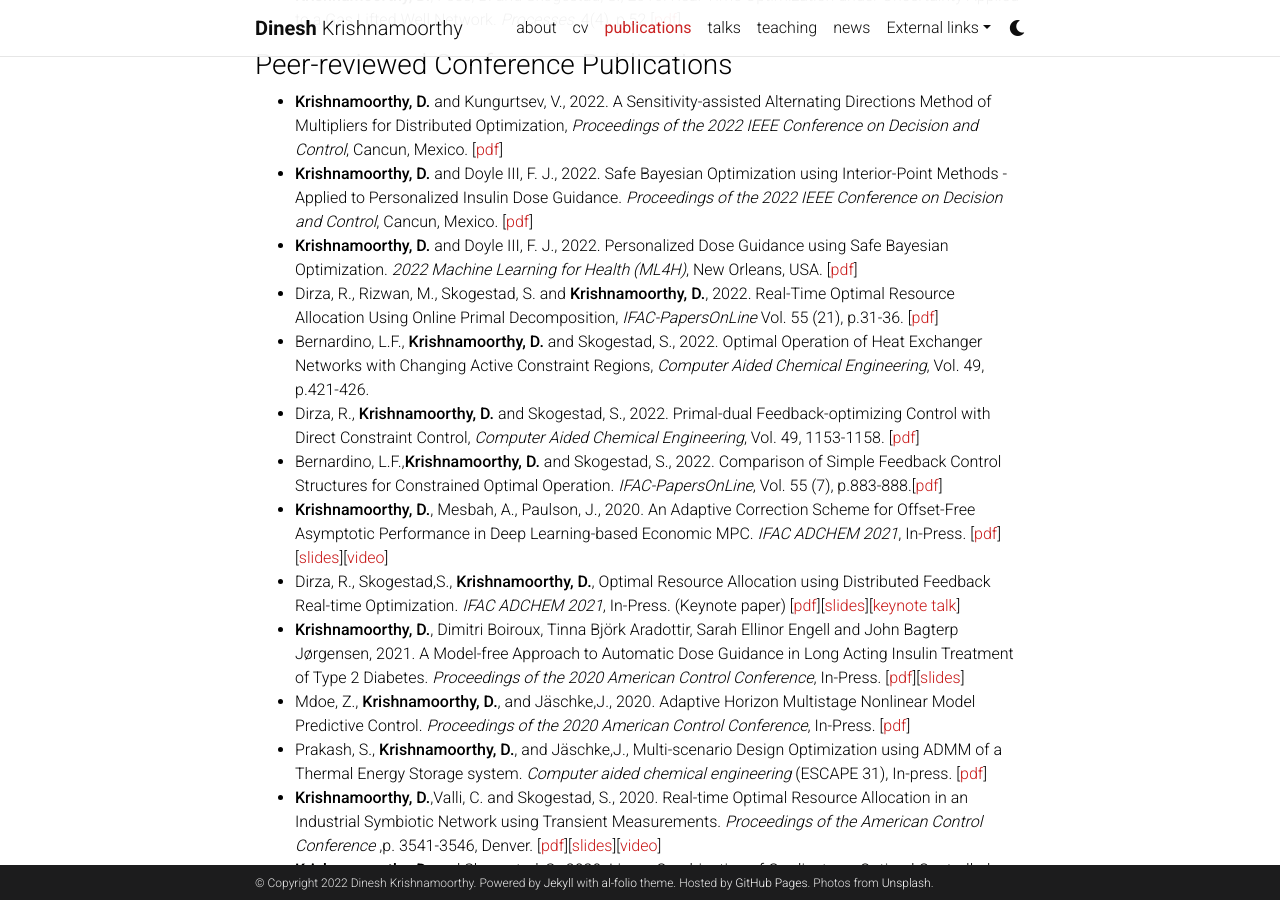
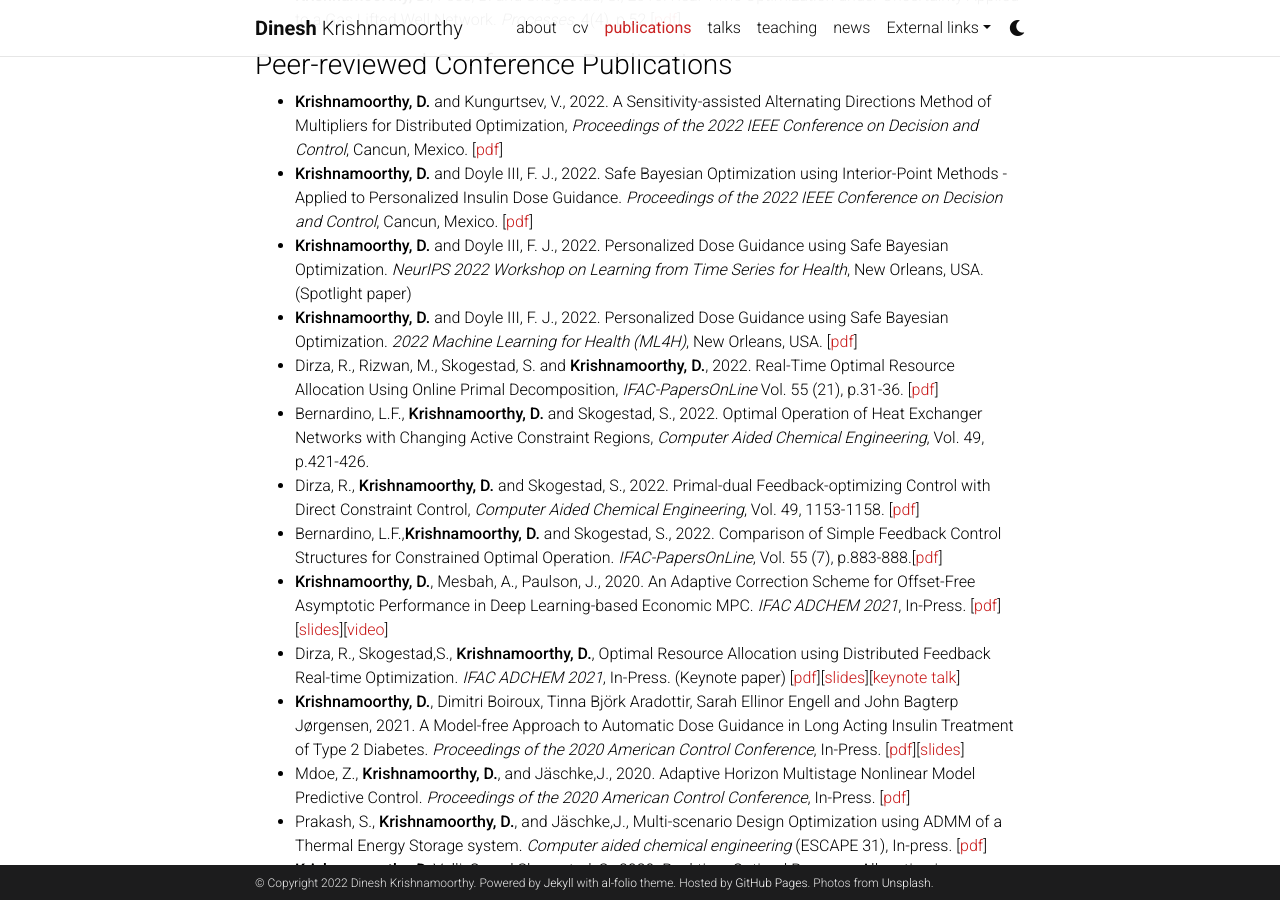
Before and after one commit to dinesh-krishnamoorthy/dinesh-krishnamoorthy.github.io, a Jekyll site: the page built from _pages/publications.md, in a window 1280 px wide and 900 px high, scrolled down 1307 px. Built offline with Jekyll 4.4.1, drawn with Linux system fonts in a browser that asks for light colours; comment, search, counter and statistics services are not loaded; a style sheet for code colours, icons or effects is not loaded.

Commit message:
Update publications.md

```diff
--- a/_pages/publications.md
+++ b/_pages/publications.md
@@ -39,6 +39,7 @@ nav_order: 2
 
 * **Krishnamoorthy, D.** and Kungurtsev, V., 2022. A Sensitivity-assisted Alternating Directions Method of Multipliers for Distributed Optimization, _Proceedings of the 2022 IEEE Conference on Decision and Control_, Cancun, Mexico. [[pdf](https://www.dropbox.com/s/yrn67za9hpzw7n0/main_sADMM_CDC22.pdf?dl=0)]
 * **Krishnamoorthy, D.** and Doyle III, F. J., 2022. Safe Bayesian Optimization using Interior-Point Methods - Applied to Personalized Insulin Dose Guidance. _Proceedings of the 2022 IEEE Conference on Decision and Control_, Cancun, Mexico. [[pdf](https://www.dropbox.com/s/ftywntsundtt78h/Main_ConstrainedBayesOpt.pdf?dl=0)]
+* **Krishnamoorthy, D.** and Doyle III, F. J., 2022. Personalized Dose Guidance using Safe Bayesian Optimization. _NeurIPS 2022 Workshop on Learning from Time Series for Health_, New Orleans, USA. (Spotlight paper)
 * **Krishnamoorthy, D.** and Doyle III, F. J., 2022. Personalized Dose Guidance using Safe Bayesian Optimization. _2022 Machine Learning for Health (ML4H)_, New Orleans, USA. [[pdf](https://www.dropbox.com/s/bnolvzlj0rjjtwd/pmlr-sample.pdf?dl=0)]
 * Dirza, R., Rizwan, M., Skogestad, S. and **Krishnamoorthy, D.**, 2022. Real-Time Optimal Resource Allocation Using Online Primal Decomposition, _IFAC-PapersOnLine_ Vol. 55 (21), p.31-36. [[pdf](https://www.sciencedirect.com/science/article/pii/S2405896322014707)]
 * Bernardino, L.F., **Krishnamoorthy, D.** and Skogestad, S., 2022. Optimal Operation of Heat Exchanger Networks with Changing Active Constraint Regions, _Computer Aided Chemical Engineering_, Vol. 49, p.421-426.
```
